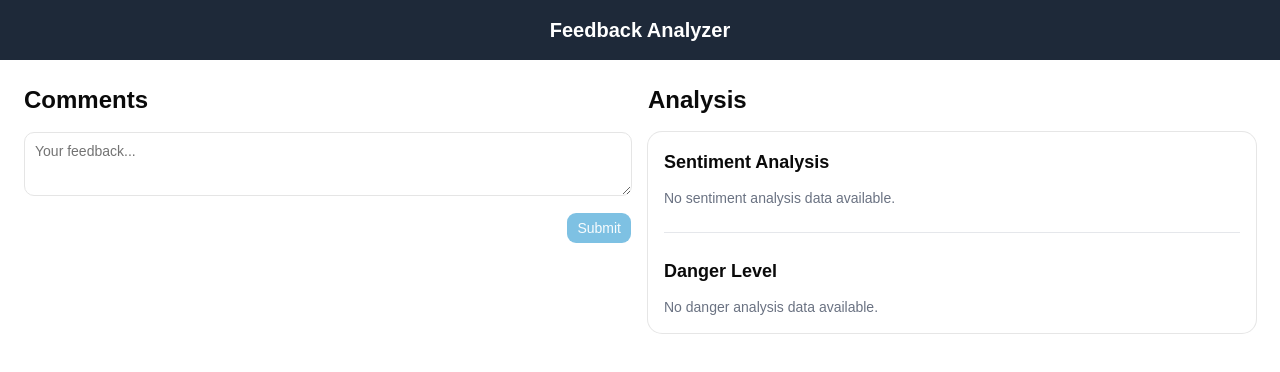
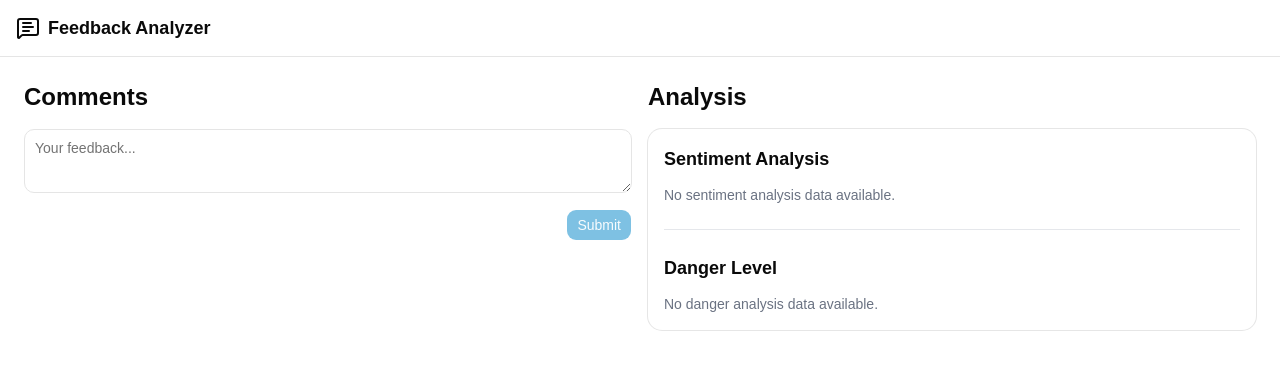
Before and after one commit to byandrev/faculty-evaluation-web, a React (Vite) app: page / in a window 1280 px wide. Shown: the top 372 px of the page. Built offline with nearby package versions, Linux system fonts and the light colour scheme; no server answers.

Commit message:
feat: create Header component

```diff
--- a/src/App.tsx
+++ b/src/App.tsx
@@ -1,21 +1,18 @@
 import Analysis from "./components/Analysis";
 import Feedback from "./components/Feedback";
+import Header from "./components/Header";
 
 export function App() {
+  return (
+    <div>
+      <Header />
 
-  return <div>
-    <header className="p-4 bg-gray-800 text-white text-center text-xl font-bold">
-      Feedback Analyzer
-    </header>
-
-    <div className="p-6 grid gap-4
-  md:grid-cols-2
-  ">
-    <Feedback />
-    <Analysis />
-  </div>
-  </div>
-
+      <div className="p-6 grid gap-4 md:grid-cols-2 container mx-auto">
+        <Feedback />
+        <Analysis />
+      </div>
+    </div>
+  );
 }
 
 export default App;
--- /dev/null
+++ b/src/components/Header.tsx
@@ -0,0 +1,19 @@
+import { MessageSquareText } from "lucide-react";
+
+export function Header() {
+  return (
+    <header className="sticky top-0 z-50 w-full border-b">
+      <div className="container flex h-14 items-center px-4 mx-auto">
+        <div className="flex items-center gap-2 font-semibold mr-4">
+          <MessageSquareText className="h-6 w-6" />
+
+          <span className="hidden sm:inline-block text-lg">
+            Feedback Analyzer
+          </span>
+        </div>
+      </div>
+    </header>
+  );
+}
+
+export default Header;
```
